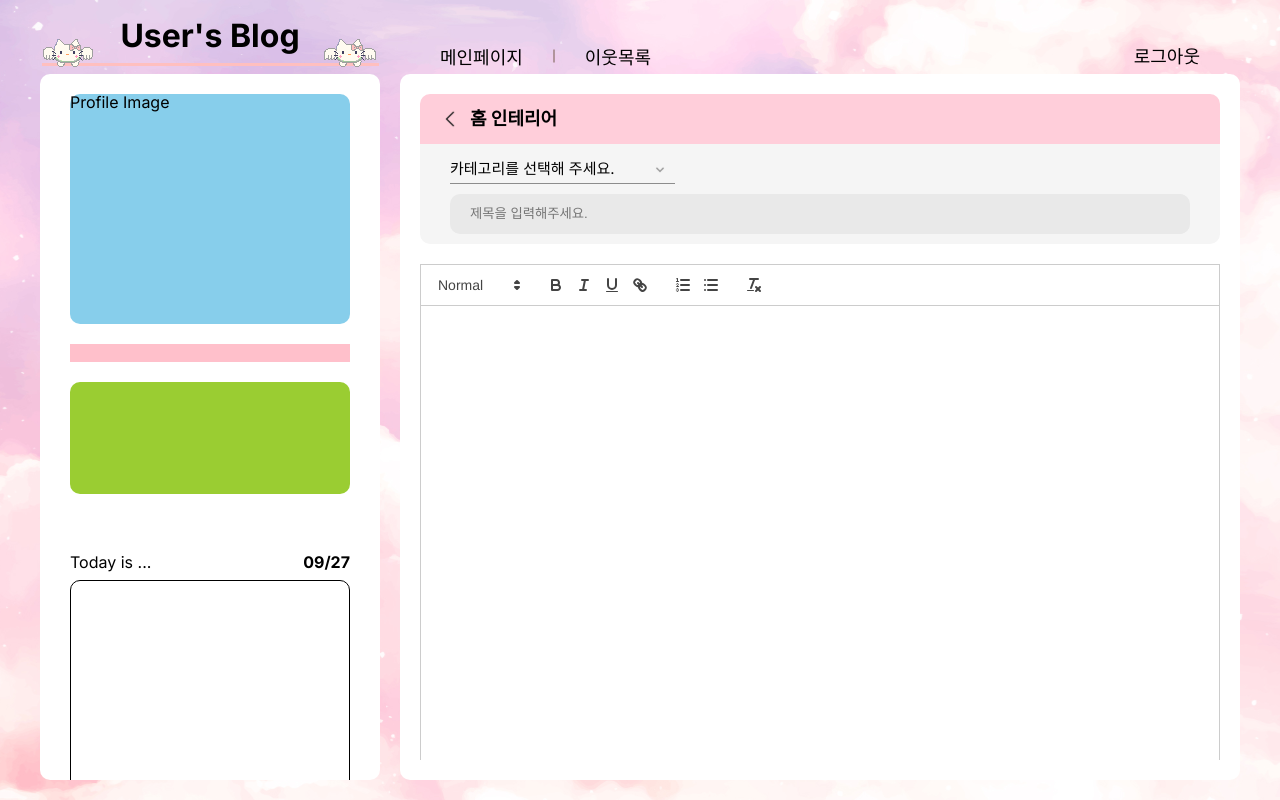
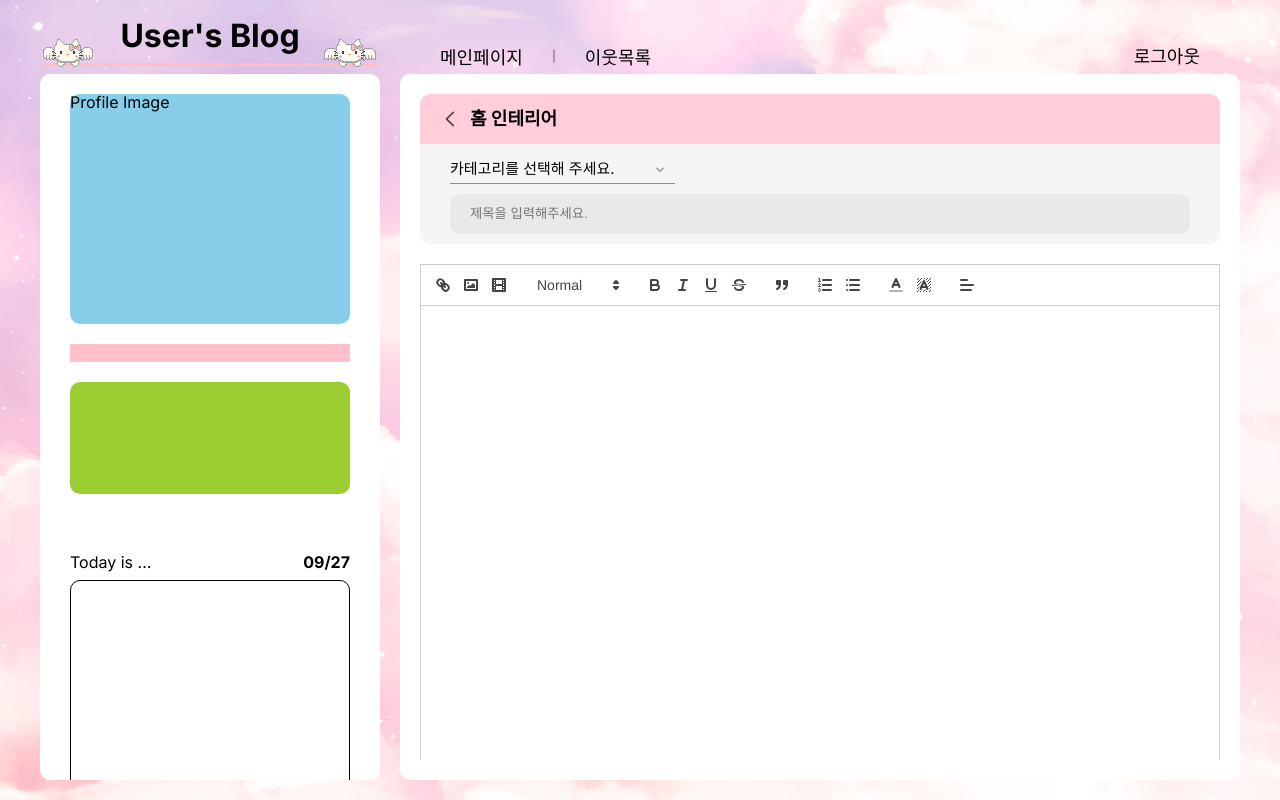
Before and after one commit to yeon-dong/Tiny_Room_Blog, a React (Vite) app in the folder TinyRoom_FE/Tiny-Room-FE/: page /1/post/new in a window 1280 px wide. Built offline with nearby package versions, Linux system fonts and the light colour scheme.

Commit message:
feat: 이미지 업로드 작업 중

```diff
--- a/TinyRoom_FE/Tiny-Room-FE/src/components/MyEditor/MyEditor.jsx
+++ b/TinyRoom_FE/Tiny-Room-FE/src/components/MyEditor/MyEditor.jsx
@@ -1,8 +1,91 @@
+import { useCallback, useEffect, useRef } from "react";
 import ReactQuill from "react-quill";
 import "react-quill/dist/quill.snow.css";
 
 const MyEditor = () => {
-  return <ReactQuill theme="snow" style={{ height: "100%" }} />;
+  const editorRef = useRef(null);
+
+  const handleUploadImage = useCallback(() => {
+    const input = document.createElement("input");
+    input.setAttribute("type", "file");
+    input.setAttribute("accept", "image/*");
+    input.click();
+    input.onchange = async () => {
+      const editor = editorRef.current.getEditor();
+      const file = input.files[0];
+
+      // 현재 커서 위치 저장
+      const range = editor.getSelection(true);
+
+      console.log(file.name);
+
+      // 서버에 올려질때까지 표시할 로딩 placeholder 삽입
+      // editor.insertEmbed(range.index, "image", `/images/loading.gif`);
+
+      try {
+        // 이런식으로 서버에 업로드 한뒤 이미지 태그에 삽입할 url을 반환받도록 구현하면 된다
+        const url = await uploadImage(file, filePath);
+
+        // 정상적으로 업로드 됐다면 로딩 placeholder 삭제
+        // getEditor().deleteText(range.index, 1);
+        // 받아온 url을 이미지 태그에 삽입
+        editor.insertEmbed(range.index, "image", url);
+
+        // 사용자 편의를 위해 커서 이미지 오른쪽으로 이동
+        editor.setSelection(range.index + 1);
+      } catch (e) {
+        // getEditor().deleteText(range.index, 1);
+      }
+    };
+  }, []);
+
+  useEffect(() => {
+    if (editorRef.current) {
+      const toolbar = editorRef.current.getEditor().getModule("toolbar");
+      toolbar.addHandler("image", handleUploadImage);
+    }
+  }, []);
+
+  return (
+    <ReactQuill
+      ref={editorRef}
+      theme="snow"
+      style={{ height: "100%" }}
+      formats={[
+        "header",
+        "font",
+        "size",
+        "bold",
+        "italic",
+        "underline",
+        "strike",
+        "align",
+        "blockquote",
+        "list",
+        "bullet",
+        "indent",
+        "background",
+        "color",
+        "link",
+        "image",
+        "video",
+        "width",
+      ]}
+      modules={{
+        toolbar: {
+          container: [
+            ["link", "image", "video"],
+            [{ header: [1, 2, 3, false] }],
+            ["bold", "italic", "underline", "strike"],
+            ["blockquote"],
+            [{ list: "ordered" }, { list: "bullet" }],
+            [{ color: [] }, { background: [] }],
+            [{ align: [] }],
+          ],
+        },
+      }}
+    />
+  );
 };
 
 export default MyEditor;
```
